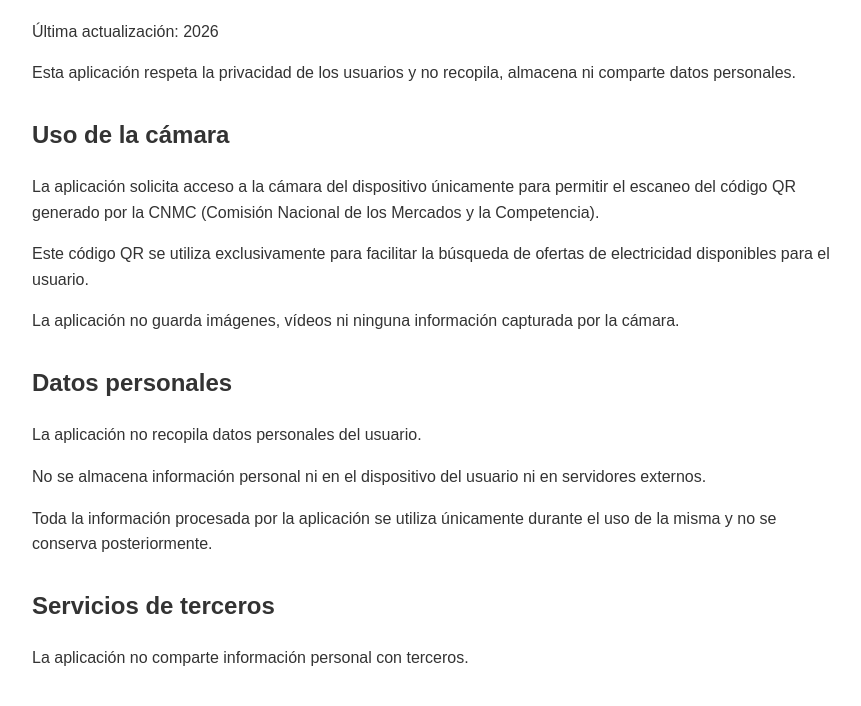
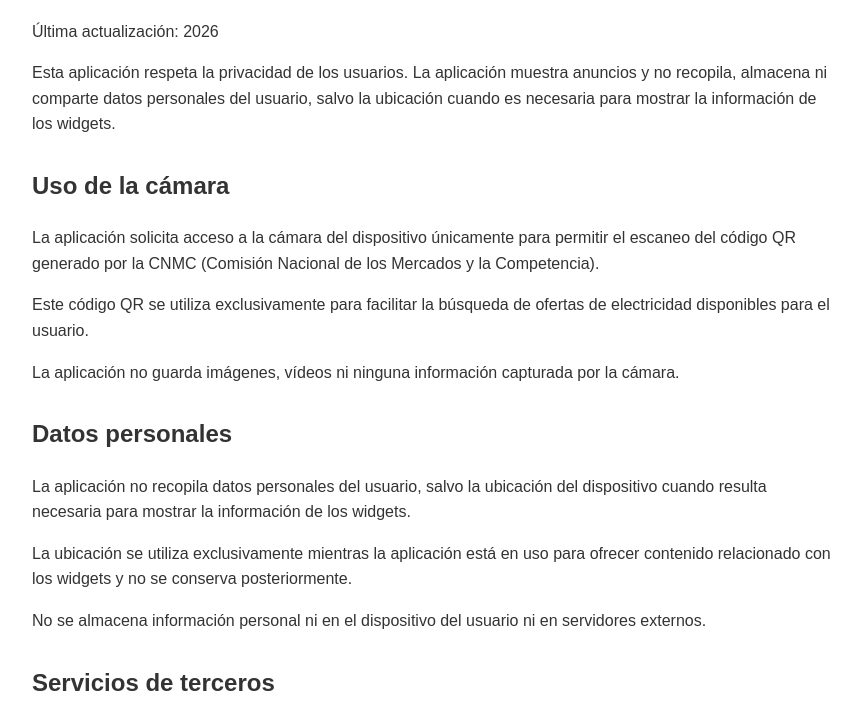
Before and after one commit to jass-dev-tools/captain-watt-privacy, a plain HTML site: page index.html in a window 1280 px wide. Shown: the part 94-800 px from the top of the page, without its empty margins (208-1069 px from the left). Drawn offline with Linux system fonts and the light colour scheme.

Commit message:
Updated privaciy policy and terms of service

```diff
--- a/index.html
+++ b/index.html
@@ -28,7 +28,7 @@
 <p>Última actualización: 2026</p>
 
 <p>
-Esta aplicación respeta la privacidad de los usuarios y no recopila, almacena ni comparte datos personales.
+Esta aplicación respeta la privacidad de los usuarios. La aplicación muestra anuncios y no recopila, almacena ni comparte datos personales del usuario, salvo la ubicación cuando es necesaria para mostrar la información de los widgets.
 </p>
 
 <h2>Uso de la cámara</h2>
@@ -48,21 +48,21 @@ La aplicación no guarda imágenes, vídeos ni ninguna información capturada po
 <h2>Datos personales</h2>
 
 <p>
-La aplicación no recopila datos personales del usuario.
+La aplicación no recopila datos personales del usuario, salvo la ubicación del dispositivo cuando resulta necesaria para mostrar la información de los widgets.
+</p>
+
+<p>
+La ubicación se utiliza exclusivamente mientras la aplicación está en uso para ofrecer contenido relacionado con los widgets y no se conserva posteriormente.
 </p>
 
 <p>
 No se almacena información personal ni en el dispositivo del usuario ni en servidores externos.
 </p>
 
-<p>
-Toda la información procesada por la aplicación se utiliza únicamente durante el uso de la misma y no se conserva posteriormente.
-</p>
-
 <h2>Servicios de terceros</h2>
 
 <p>
-La aplicación no comparte información personal con terceros.
+La aplicación muestra anuncios mediante servicios de terceros. Fuera de ese uso publicitario, la aplicación no comparte información personal del usuario con terceros.
 </p>
 
 <h2>Cambios en esta política de privacidad</h2>
```
